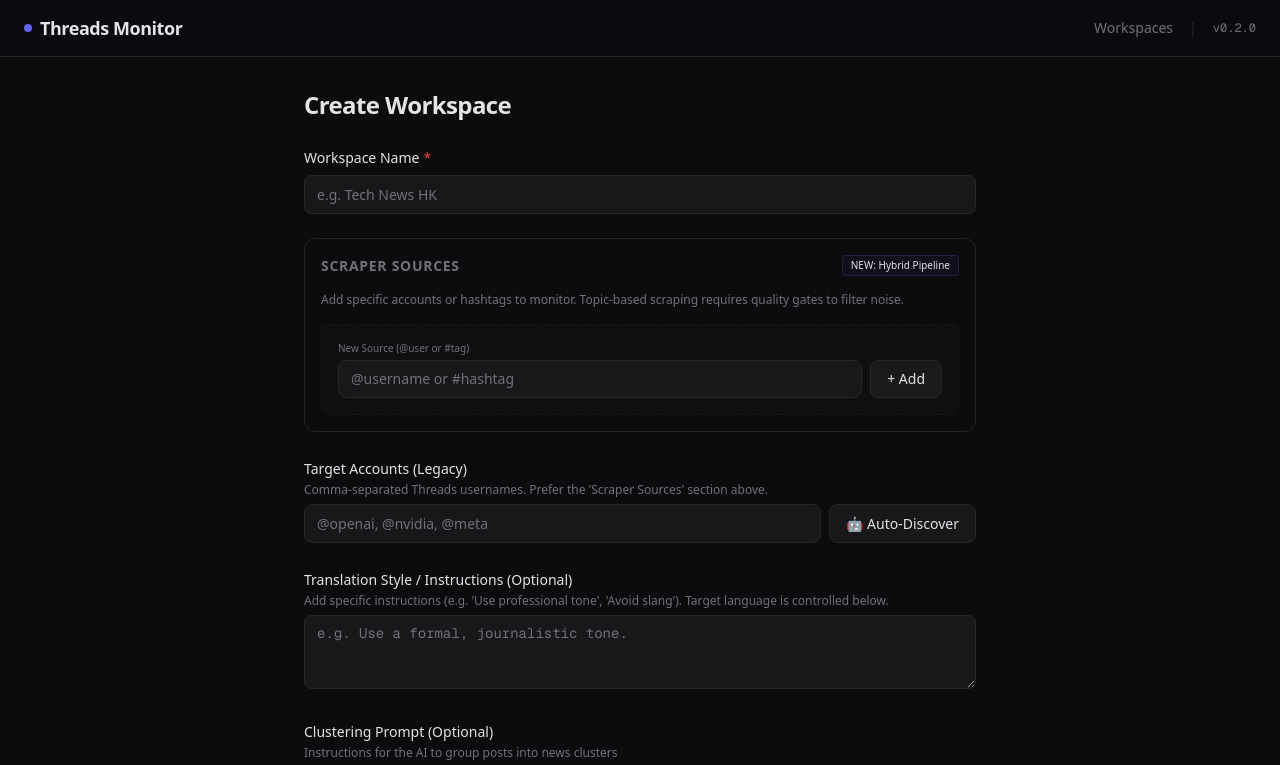
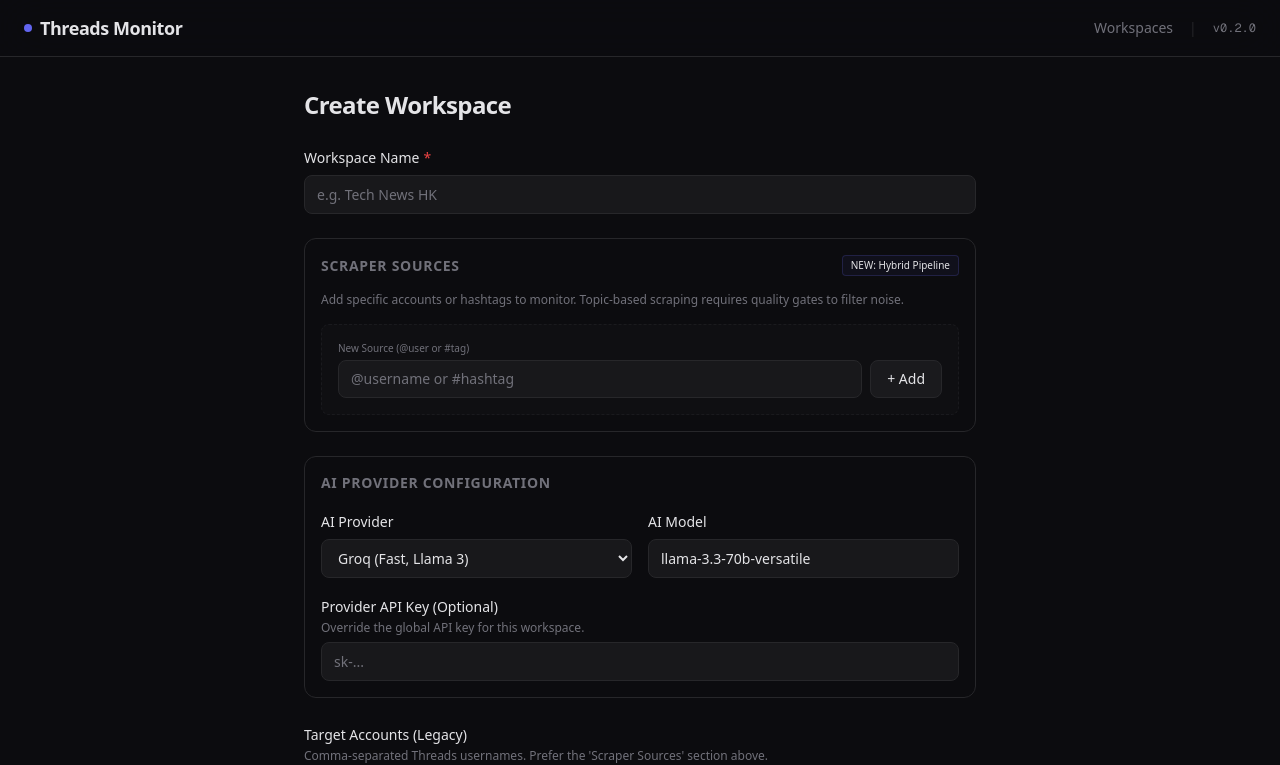
Before and after one commit to assistant4ed/aithread, a Next.js app: page /workspaces/new in a window 1280 px wide. Shown: the top 765 px of the page. Built offline with nearby package versions, Linux system fonts and the light colour scheme.

Commit message:
refactor: replace openrouter with anthropic/claude

```diff
--- a/app/workspaces/[id]/edit/page.tsx
+++ b/app/workspaces/[id]/edit/page.tsx
@@ -604,6 +604,46 @@ export default function EditWorkspacePage() {
                     )}
                 </div>
 
+                {/* AI Configuration */}
+                <div className="border border-border rounded-xl p-4 space-y-4">
+                    <h3 className="text-sm font-semibold text-muted uppercase tracking-wider">
+                        AI Provider Configuration
+                    </h3>
+
+                    <div className="grid grid-cols-1 md:grid-cols-2 gap-4">
+                        <Field label="AI Provider">
+                            <select
+                                value={form.aiProvider}
+                                onChange={(e) => setForm({ ...form, aiProvider: e.target.value })}
+                                className="input"
+                            >
+                                <option value="GROQ">Groq (Fast, Llama 3)</option>
+                                <option value="OPENAI">OpenAI (GPT-4o/mini)</option>
+                                <option value="CLAUDE">Claude (Anthropic)</option>
+                            </select>
+                        </Field>
+                        <Field label="AI Model">
+                            <input
+                                type="text"
+                                value={form.aiModel}
+                                onChange={(e) => setForm({ ...form, aiModel: e.target.value })}
+                                placeholder={form.aiProvider === "GROQ" ? "llama-3.3-70b-versatile" : form.aiProvider === "OPENAI" ? "gpt-4o-mini" : "claude-3-5-sonnet-20241022"}
+                                className="input"
+                            />
+                        </Field>
+                    </div>
+
+                    <Field label="Provider API Key (Optional)" hint="Override the global API key for this workspace.">
+                        <input
+                            type="password"
+                            value={form.aiApiKey}
+                            onChange={(e) => setForm({ ...form, aiApiKey: e.target.value })}
+                            placeholder="sk-..."
+                            className="input"
+                        />
+                    </Field>
+                </div>
+
                 {/* Threads Credentials */}
                 <div className="border border-border rounded-xl p-4 space-y-4">
                     <div className="flex items-center justify-between">
--- a/app/workspaces/new/page.tsx
+++ b/app/workspaces/new/page.tsx
@@ -331,6 +331,46 @@ export default function NewWorkspacePage() {
                             </div>
                         </div>
                     </div>
+                </div>
+
+                {/* AI Configuration */}
+                <div className="border border-border rounded-xl p-4 space-y-4">
+                    <h3 className="text-sm font-semibold text-muted uppercase tracking-wider">
+                        AI Provider Configuration
+                    </h3>
+
+                    <div className="grid grid-cols-1 md:grid-cols-2 gap-4">
+                        <Field label="AI Provider">
+                            <select
+                                value={form.aiProvider}
+                                onChange={(e) => setForm({ ...form, aiProvider: e.target.value })}
+                                className="input"
+                            >
+                                <option value="GROQ">Groq (Fast, Llama 3)</option>
+                                <option value="OPENAI">OpenAI (GPT-4o/mini)</option>
+                                <option value="CLAUDE">Claude (Anthropic)</option>
+                            </select>
+                        </Field>
+                        <Field label="AI Model">
+                            <input
+                                type="text"
+                                value={form.aiModel}
+                                onChange={(e) => setForm({ ...form, aiModel: e.target.value })}
+                                placeholder={form.aiProvider === "GROQ" ? "llama-3.3-70b-versatile" : form.aiProvider === "OPENAI" ? "gpt-4o-mini" : "claude-3-5-sonnet-20241022"}
+                                className="input"
+                            />
+                        </Field>
+                    </div>
+
+                    <Field label="Provider API Key (Optional)" hint="Override the global API key for this workspace.">
+                        <input
+                            type="password"
+                            value={form.aiApiKey}
+                            onChange={(e) => setForm({ ...form, aiApiKey: e.target.value })}
+                            placeholder="sk-..."
+                            className="input"
+                        />
+                    </Field>
                 </div>
 
                 {/* Legacy Target Accounts (for reference) */}
--- /dev/null
+++ b/lib/ai/anthropic.ts
@@ -0,0 +1,36 @@
+import Anthropic from '@anthropic-ai/sdk';
+import { AIProvider, AIChatMessage, AIChatOptions } from './provider';
+
+export class AnthropicProvider implements AIProvider {
+    private client: Anthropic;
+    private defaultModel: string;
+
+    constructor(apiKey: string, defaultModel: string = "claude-3-5-sonnet-20241022") {
+        this.client = new Anthropic({ apiKey });
+        this.defaultModel = defaultModel;
+    }
+
+    async createChatCompletion(messages: AIChatMessage[], options?: AIChatOptions): Promise<string | null> {
+        try {
+            const systemMessage = messages.find(m => m.role === 'system');
+            const userMessages = messages.filter(m => m.role !== 'system');
+
+            const response = await this.client.messages.create({
+                model: options?.model || this.defaultModel,
+                max_tokens: options?.max_tokens || 1024,
+                temperature: options?.temperature ?? 0.1,
+                messages: userMessages.map(m => ({
+                    role: m.role as 'user' | 'assistant',
+                    content: m.content
+                })),
+                system: systemMessage?.content
+            });
+
+            const content = response.content[0];
+            return content.type === 'text' ? content.text : null;
+        } catch (e) {
+            console.error("[AnthropicProvider] Error:", e);
+            return null;
+        }
+    }
+}
--- a/lib/ai/openrouter.ts
+++ b/lib/ai/openai.ts
@@ -1,18 +1,13 @@
 import OpenAI from "openai";
 import { AIProvider, AIChatMessage, AIChatOptions } from "./provider";
 
-export class OpenRouter implements AIProvider {
+export class OpenAIProvider implements AIProvider {
     private client: OpenAI;
     private defaultModel: string;
 
-    constructor(apiKey: string, defaultModel: string) {
+    constructor(apiKey: string, defaultModel: string = "gpt-4o-mini") {
         this.client = new OpenAI({
             apiKey,
-            baseURL: "https://openrouter.ai/api/v1",
-            defaultHeaders: {
-                "HTTP-Referer": "https://github.com/threads-monitor", // Optional
-                "X-Title": "Threads Monitor", // Optional
-            }
         });
         this.defaultModel = defaultModel;
     }
@@ -29,7 +24,7 @@ export class OpenRouter implements AIProvider {
 
             return completion.choices[0]?.message?.content || null;
         } catch (e) {
-            console.error("[OpenRouter] Error:", e);
+            console.error("[OpenAIProvider] Error:", e);
             return null;
         }
     }
--- a/lib/ai/provider.ts
+++ b/lib/ai/provider.ts
@@ -21,14 +21,17 @@ export interface ProviderConfig {
 }
 
 import { GroqProvider } from "./groq";
-import { OpenRouter } from "./openrouter";
+import { OpenAIProvider } from "./openai";
+import { AnthropicProvider } from "./anthropic";
 
 export function getProvider(config: ProviderConfig): AIProvider {
     switch (config.provider.toUpperCase()) {
         case "GROQ":
             return new GroqProvider(config.apiKey || process.env.GROQ_API_KEY || "", config.model);
-        case "OPENROUTER":
-            return new OpenRouter(config.apiKey || process.env.OPENROUTER_API_KEY || "", config.model);
+        case "OPENAI":
+            return new OpenAIProvider(config.apiKey || process.env.OPENAI_API_KEY || "", config.model);
+        case "CLAUDE":
+            return new AnthropicProvider(config.apiKey || process.env.ANTHROPIC_API_KEY || "", config.model);
         default:
             throw new Error(`Unsupported AI provider: ${config.provider}`);
     }
--- a/lib/synthesis_engine.ts
+++ b/lib/synthesis_engine.ts
@@ -467,9 +467,9 @@ if (process.argv[1] && process.argv[1].endsWith("synthesis_engine.ts")) {
                     synthesisLanguage: ws.synthesisLanguage,
                     postLookbackHours: ws.postLookbackHours,
                     hotScoreThreshold: ws.hotScoreThreshold, // Pass threshold
-                    aiProvider: ws.aiProvider,
-                    aiModel: ws.aiModel,
-                    aiApiKey: ws.aiApiKey,
+                    aiProvider: (ws as any).aiProvider,
+                    aiModel: (ws as any).aiModel,
+                    aiApiKey: (ws as any).aiApiKey,
                 });
             }
         } catch (e) {
```
